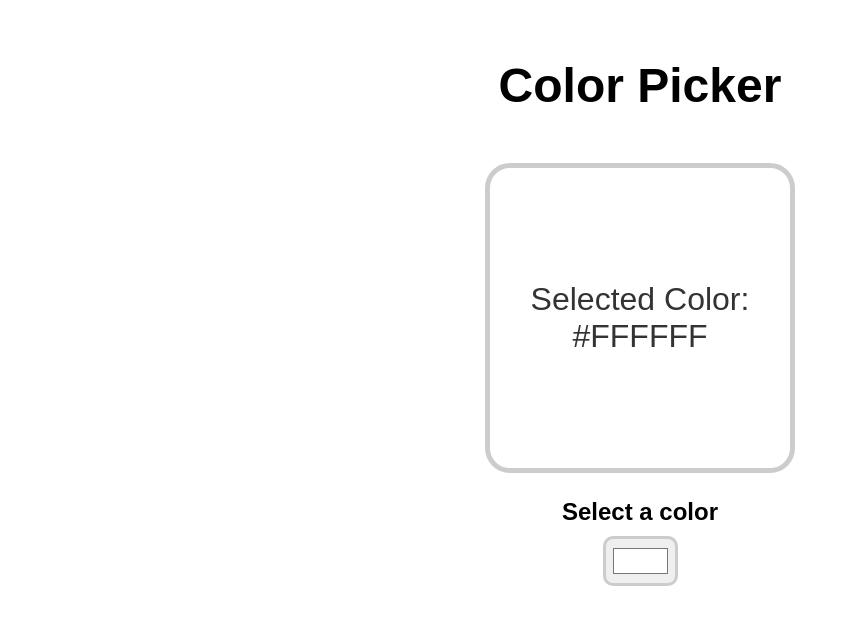
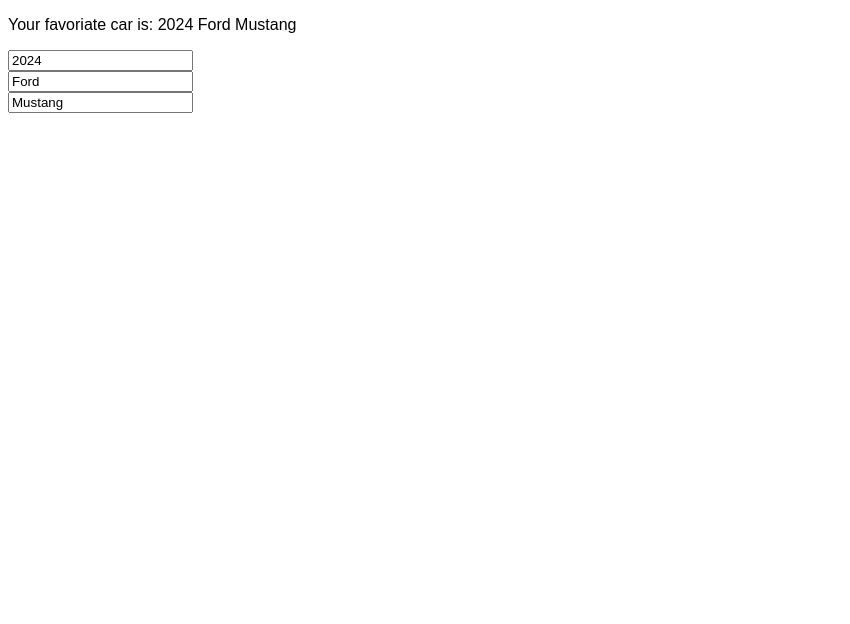
Before and after one commit to wangyouquanMas/react_tutorial, a React (Vite) app: page / in a window 1280 px wide. Shown: the top 624 px of the page, without its empty margins (0-850 px from the left). Built offline with nearby package versions, Linux system fonts and the light colour scheme.

Commit message:
update object

```diff
--- a/src/App.jsx
+++ b/src/App.jsx
@@ -1,11 +1,11 @@
-import ColorPicker from './ColorPicker.jsx'
+import MyComponent from './MyComponent.jsx'
 
 
 function App() {
 
     return(
       <>
-        <ColorPicker/>
+        <MyComponent/>
       </>
     );
 }
--- a/src/MyComponent.jsx
+++ b/src/MyComponent.jsx
@@ -3,64 +3,29 @@
 
 function MyComponent(){
 
-    const [name,setName] = useState("Guest");
-    const [quantity,setQuantity] = useState(1);
-    const [comment,setComment] = useState("");
-    const [payment,setPayment] = useState("");
-    const [shipping,setShipping] = useState("Delivery");
+    const [car,setCar] = useState({year:2024,make:"Ford",model:"Mustang"});
 
-    function handleNameChange(event){
-        setName(event.target.value);
+    function handleYearChange(event){
+        // setCar({...car,year:event.target.value});
+        setCar(c => ({...c,year:event.target.value}));
     }
 
-    function handleQuantityChange(event){
-        setQuantity(event.target.value);
+    function handleMakeChange(event){
+        setCar(c => ({...c,make:event.target.value}));
     }
 
-    function handleCommentChange(event){
-        setComment(event.target.value);
+
+    function handleModelChange(event){
+        setCar(c => ({...c,model:event.target.value}));
+
     }
 
-    function handlePaymentChange(event){
-        setPayment(event.target.value);
-    }
-
-    function handleShippingChange(event){
-        setShipping(event.target.value);
-    }
 
     return(<div>
-        <input value={name} onChange={handleNameChange} />
-        <p>Name: {name}</p>
-
-        <input value={quantity} onChange={handleQuantityChange} type="number"/>
-        <p>Quantity:{quantity}</p>
-
-        <textarea value={comment} onChange={handleCommentChange} placeholder="Enter delivery instructions"/>
-        <p>Comment:{comment}</p>
-
-        <select value={payment} onChange={handlePaymentChange}>
-            <option value="">Select an option</option>
-            <option value="Visa">Visa</option>
-            <option value="Mastercard">Mastercard</option>
-            <option value="Giftcard">Giftcard</option>
-        </select>
-        <p>Payment:{payment}</p>
-
-
-        <lable>
-            <input type="radio" value="Pick Up"
-                                checked={shipping === "Pick Up"}
-                                onChange={handleShippingChange}/>
-            Pick Up
-        </lable><br/>
-        <lable>
-            <input type="radio" value="Delivery"
-                                    checked={shipping === "Delivery"}
-                                    onChange={handleShippingChange}/>
-            Delivery
-        </lable>
-        <p>Shipping: {shipping}</p>
+        <p>Your favoriate car is: {car.year} {car.make} {car.model}</p>
+        <input type="number" value={car.year} onChange={handleYearChange}/><br/>
+        <input type="text" value={car.make} onChange={handleMakeChange}/><br/>
+        <input type="text" value={car.model} onChange={handleModelChange}/><br/>
     </div>);
 }
 export default MyComponent
```
